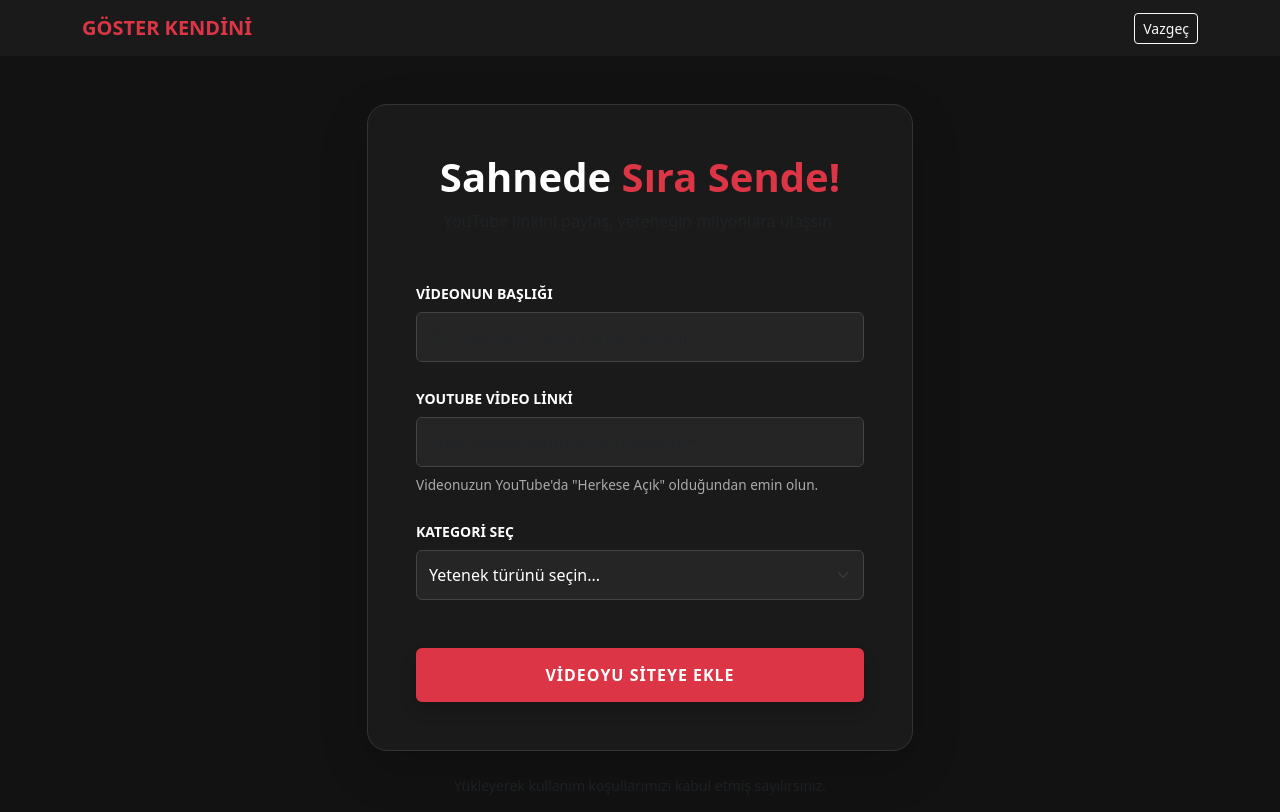
After one commit to Phemsous/Goster-Kendini, a Django app: page /videos/upload/ in a window 1280 px wide. The commit adds this page. Run offline with Django 5.2, Linux system fonts and the light colour scheme; the visitor is signed in with stand-in values (Sample User, id 1).

Commit message:
Favori butonu ve video yükleme
hataları düzeltip favori butonu ve video linklerini yükleme sistemi getirdim

```diff
--- a/core/views.py
+++ b/core/views.py
@@ -1,4 +1,4 @@
 from django.shortcuts import render
 
 def home(request):
-    return render(request, 'home.html')
+    return render(request, 'videos/video_list.html')
--- a/templates/base.html
+++ b/templates/base.html
@@ -14,7 +14,7 @@
             <a href="{% url 'profile_detail' %}">Profil</a>
             <a href="{% url 'logout' %}">Çıkış Yap</a>
         {% else %}
-            <a href="{% url 'login' %}">Giriş Yap</a>
+            <a href="{% url 'login' %}" class="btn btn-outline-light me-2">Giriş Yap</a>
             <a href="{% url 'register' %}">Kayıt Ol</a>
         {% endif %}
     </nav>
--- /dev/null
+++ b/templates/videos/upload_video.html
@@ -0,0 +1,103 @@
+<!DOCTYPE html>
+<html lang="tr">
+<head>
+    <meta charset="UTF-8">
+    <meta name="viewport" content="width=device-width, initial-scale=1.0">
+    <title>Sahneye Çık | Video Yükle</title>
+    <link href="https://cdn.jsdelivr.net/npm/bootstrap@5.3.0/dist/css/bootstrap.min.css" rel="stylesheet">
+    <style>
+        body { background-color: #121212; color: white; min-height: 100vh; }
+        .navbar { background-color: #1a1a1a; }
+        .upload-card {
+            background-color: #1a1a1a;
+            border: 1px solid #333;
+            border-radius: 20px;
+            overflow: hidden;
+        }
+        .form-control, .form-select {
+            background-color: #252525;
+            border: 1px solid #444;
+            color: white;
+            padding: 12px;
+        }
+        .form-control:focus, .form-select:focus {
+            background-color: #2d2d2d;
+            border-color: #dc3545;
+            color: white;
+            box-shadow: 0 0 0 0.25rem rgba(220, 53, 69, 0.25);
+        }
+        .btn-publish {
+            background-color: #dc3545;
+            border: none;
+            font-weight: bold;
+            padding: 15px;
+            letter-spacing: 1px;
+            transition: 0.3s;
+        }
+        .btn-publish:hover { background-color: #bb2d3b; transform: scale(1.02); }
+        .yt-hint { font-size: 0.85rem; color: #aaa; }
+    </style>
+</head>
+<body>
+    <nav class="navbar navbar-expand-lg navbar-dark">
+        <div class="container">
+            <a class="navbar-brand fw-bold text-danger" href="/">GÖSTER KENDİNİ</a>
+            <a href="/" class="btn btn-outline-light btn-sm">Vazgeç</a>
+        </div>
+    </nav>
+
+    <div class="container mt-5">
+        <div class="row justify-content-center">
+            <div class="col-md-7 col-lg-6">
+
+                <div class="upload-card shadow-lg p-4 p-md-5">
+                    <div class="text-center mb-5">
+                        <h2 class="fw-bold display-6 mb-2">Sahnede <span class="text-danger">Sıra Sende!</span></h2>
+                        <p class="text-muted">YouTube linkini paylaş, yeteneğin milyonlara ulaşsın.</p>
+                    </div>
+
+                    <form method="POST">
+                        {% csrf_token %}
+
+                        <div class="mb-4">
+                            <label class="form-label fw-bold small text-uppercase">Videonun Başlığı</label>
+                            <input type="text" name="title" class="form-control" placeholder="Örn: Akustik Piyano Performansım" required>
+                        </div>
+
+                        <div class="mb-4">
+                            <label class="form-label fw-bold small text-uppercase">YouTube Video Linki</label>
+                            <input type="url" name="video_url" class="form-control" placeholder="https://www.youtube.com/watch?v=..." required>
+                            <div class="yt-hint mt-2">
+                                <i class="bi bi-info-circle"></i> Videonuzun YouTube'da "Herkese Açık" olduğundan emin olun.
+                            </div>
+                        </div>
+
+                        <div class="mb-5">
+                            <label class="form-label fw-bold small text-uppercase">Kategori Seç</label>
+                            <select name="category" class="form-select" required>
+                                <option value="" disabled selected>Yetenek türünü seçin...</option>
+                                <option value="müzik">Müzik & Enstrüman</option>
+                                <option value="dans">Dans & Koreografi</option>
+                                <option value="oyunculuk">Oyunculuk & Tiyatro</option>
+                                <option value="komedi">Stand-up & Komedi</option>
+                                <option value="diger">Diğer</option>
+                            </select>
+                        </div>
+
+                        <button type="submit" class="btn btn-danger btn-publish w-100 shadow">
+                            VİDEOYU SİTEYE EKLE
+                        </button>
+                    </form>
+
+                </div>
+
+                <p class="text-center text-muted mt-4 small">
+                    Yükleyerek kullanım koşullarımızı kabul etmiş sayılırsınız.
+                </p>
+            </div>
+        </div>
+    </div>
+
+    <script src="https://cdn.jsdelivr.net/npm/bootstrap@5.3.0/dist/js/bootstrap.bundle.min.js"></script>
+</body>
+</html>
--- a/videos/models.py
+++ b/videos/models.py
@@ -1,6 +1,5 @@
 from django.db import models
 from accounts.models import User
-
 
 class Video(models.Model):
     user = models.ForeignKey(User, on_delete=models.CASCADE, related_name='videos')
@@ -11,7 +10,11 @@ class Video(models.Model):
     dislike_count = models.IntegerField(default=0)
     created_at = models.DateTimeField(auto_now_add=True)
 
-    def _str_(self):
+    # --- YENİ EKLENEN FAVORİLER SATIRI ---
+    favorites = models.ManyToManyField(User, related_name='favorite_videos', blank=True)
+
+    # (Minik düzeltme: Çift alt çizgi eklendi)
+    def __str__(self):
         return self.title
 
 
@@ -27,5 +30,3 @@ class VideoReaction(models.Model):
     video = models.ForeignKey(Video, on_delete=models.CASCADE)
     reaction_type = models.CharField(max_length=10)
     created_at = models.DateTimeField(auto_now_add=True)
-
-# Create your models here.
--- a/videos/urls.py
+++ b/videos/urls.py
@@ -1,9 +1,12 @@
 from django.urls import path
-from .views import upload_video, video_list, video_detail, react_video
+from .views import upload_video, video_list, video_detail, react_video, favorite_video
 
 urlpatterns = [
     path('upload/', upload_video, name='upload_video'),
     path('', video_list, name='video_list'),
     path('<int:video_id>/', video_detail, name='video_detail'),
     path('<int:video_id>/react/<str:reaction_type>/', react_video, name='react_video'),
+
+    # --- YENİ EKLENEN FAVORİ YOLU ---
+    path('favorite/<int:video_id>/', favorite_video, name='favorite_video'),
 ]
--- a/videos/views.py
+++ b/videos/views.py
@@ -1,6 +1,7 @@
 from django.shortcuts import render, redirect, get_object_or_404
 from django.contrib.auth.decorators import login_required
 from django.contrib import messages
+from django.http import JsonResponse  # AJAX işlemleri için eklendi
 
 from .models import Video
 from .forms import VideoForm, CommentForm
@@ -64,3 +65,19 @@ def react_video(request, video_id, reaction_type):
     react_to_video_service(request.user, video, reaction_type)
     messages.success(request, 'Reaksiyon kaydedildi.')
     return redirect('video_detail', video_id=video.id)
+
+
+@login_required(login_url='/accounts/login/')
+def favorite_video(request, video_id):
+    video = get_object_or_404(Video, id=video_id)
+
+    # AJAX Mantığı: Sayfa yenileme yok, JSON cevabı var
+    if request.user in video.favorites.all():
+        video.favorites.remove(request.user)
+        is_favorited = False
+    else:
+        video.favorites.add(request.user)
+        is_favorited = True
+
+    # JavaScript'in okuyup butonu değiştireceği veri paketini gönderiyoruz
+    return JsonResponse({'is_favorited': is_favorited})
```
Also changed, not shown: accounts/views.py (+9 -0 lines), templates/accounts/profile.html (added, +97 -0 lines), templates/accounts/profile_edit.html (added, +75 -0 lines), templates/videos/video_list.html (renamed from templates/home.html, +59 -9 lines), templates/social/social_home.html (renamed from templates/social_home.html), videos/migrations/0002_video_favorites.py (added).
